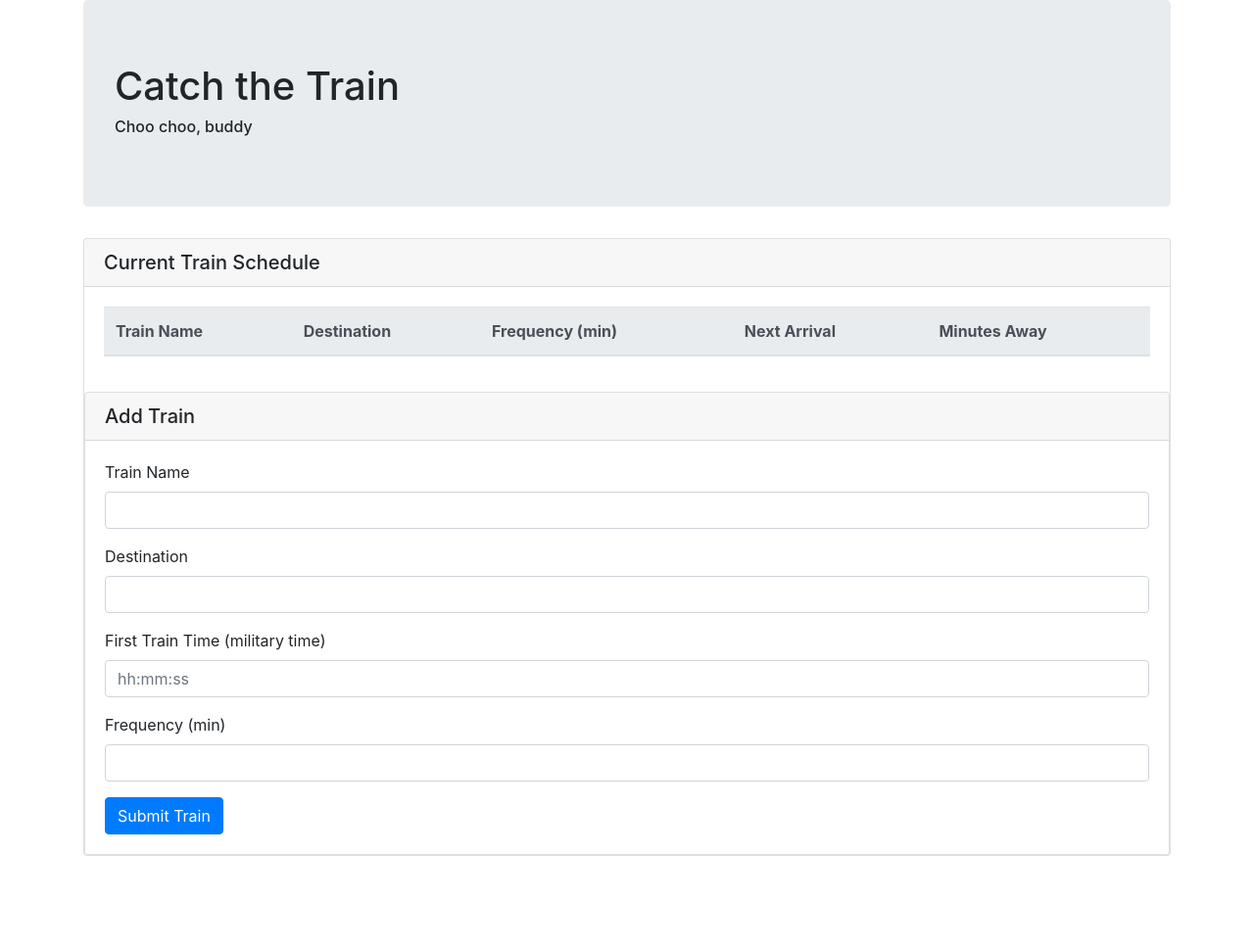
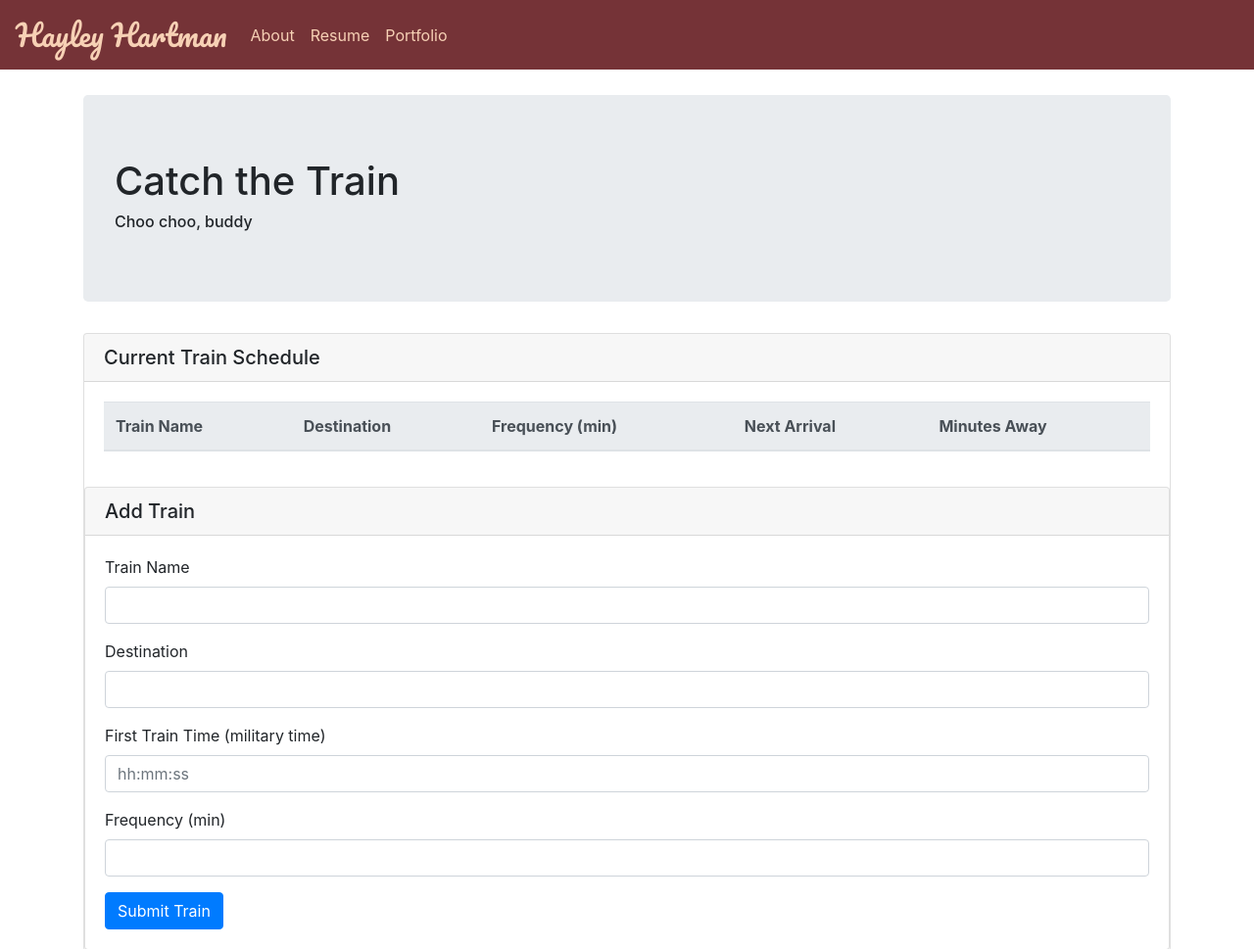
Before and after one commit to hayleyhartman/train-project, a plain HTML site: page index.html in a window 1280 px wide. Shown: the whole page at 98% size. Before the commit the page ends 874 px from the top, so only its background shows below. Drawn offline with nearby package versions, Linux system fonts and the light colour scheme; no server answers.

Commit message:
added navbar

```diff
--- a/assets/style.css
+++ b/assets/style.css
@@ -0,0 +1,23 @@
+.navbar {
+    background-color: #753337 !important;
+    margin-bottom: 2%;
+}
+
+.navbar a {
+    color: #f7d1b5 !important;
+
+}
+
+.navbar .name {
+    font-family: 'Pacifico', cursive;
+    font-size: 30px;
+
+}
+
+.navbar a:hover {
+    opacity: 0.75;
+}
+
+.navbar .current:hover {
+    opacity: 1;
+}
--- a/index.html
+++ b/index.html
@@ -5,11 +5,25 @@
     <meta name="viewport" content="width=device-width, initial-scale=1.0">
     <meta http-equiv="X-UA-Compatible" content="ie=edge">
     <title>Train Times</title>
+    <link href="https://fonts.googleapis.com/css?family=Pacifico" rel="stylesheet">
     <link rel="stylesheet" href="https://maxcdn.bootstrapcdn.com/bootstrap/4.0.0/css/bootstrap.min.css">
    <link rel="stylesheet" type="text/css" media="screen" href="assets/style.css" />
 </head>
 
 <body>
+    <nav class="navbar navbar-expand-lg navbar-light bg-light">
+        <a class="navbar-brand name" href="#">Hayley Hartman</a>
+        <button class="navbar-toggler" type="button" data-toggle="collapse" data-target="#navbarNavAltMarkup" aria-controls="navbarNavAltMarkup" aria-expanded="false" aria-label="Toggle navigation">
+            <span class="navbar-toggler-icon"></span>
+        </button>
+        <div class="collapse navbar-collapse" id="navbarNavAltMarkup">
+            <div class="navbar-nav">
+            <a class="nav-item nav-link about" href="#">About<span class="sr-only">(current)</span></a>
+            <a class="nav-item nav-link resume" href="#">Resume</a>
+            <a class="nav-item nav-link portfolio" href="#">Portfolio</a>
+            </div>
+        </div>
+    </nav>
     <div class="container">
         <div class="jumbotron">
             <h1>Catch the Train</h1>
```
